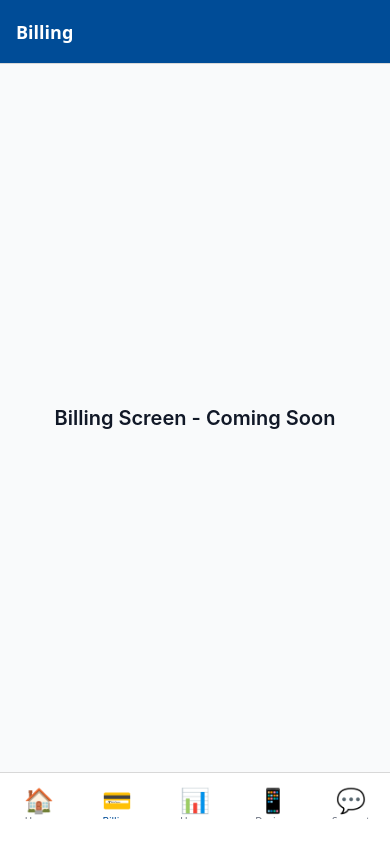
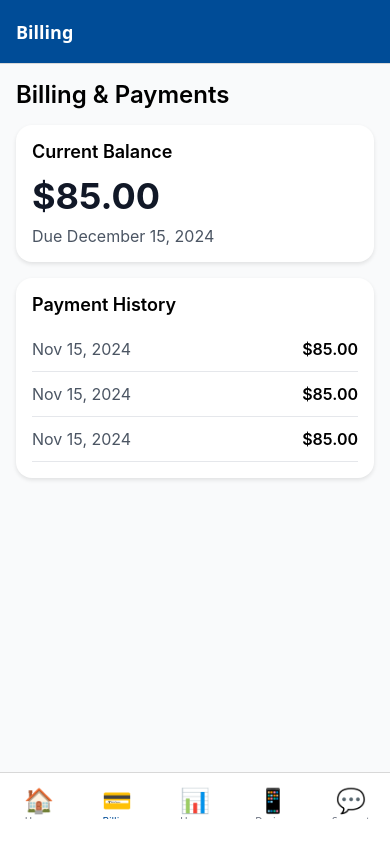
Before and after one commit to DavidMoritz/meritas, a React Native app in the folder meritas-app/: screen /Billing in a window 390 px wide. Built offline with nearby package versions, Linux system fonts and the light colour scheme.

Commit message:
add other screens

```diff
--- a/meritas-app/src/screens/BillingScreen.js
+++ b/meritas-app/src/screens/BillingScreen.js
@@ -1,24 +1,76 @@
 import React from 'react';
-import { View, Text, StyleSheet } from 'react-native';
+import { View, Text, StyleSheet, ScrollView } from 'react-native';
 import { theme } from '../theme';
+import { Card } from '../components/Card';
 
 export const BillingScreen = () => {
   return (
-    <View style={styles.container}>
-      <Text style={styles.text}>Billing Screen - Coming Soon</Text>
-    </View>
+    <ScrollView style={styles.container}>
+      <View style={styles.content}>
+        <Text style={styles.title}>Billing & Payments</Text>
+
+        <Card style={styles.card}>
+          <Text style={styles.cardTitle}>Current Balance</Text>
+          <Text style={styles.amount}>$85.00</Text>
+          <Text style={styles.dueDate}>Due December 15, 2024</Text>
+        </Card>
+
+        <Card style={styles.card}>
+          <Text style={styles.cardTitle}>Payment History</Text>
+          {[1, 2, 3].map((item) => (
+            <View key={item} style={styles.historyItem}>
+              <Text style={styles.historyDate}>Nov 15, 2024</Text>
+              <Text style={styles.historyAmount}>$85.00</Text>
+            </View>
+          ))}
+        </Card>
+      </View>
+    </ScrollView>
   );
 };
 
 const styles = StyleSheet.create({
   container: {
     flex: 1,
-    alignItems: 'center',
-    justifyContent: 'center',
     backgroundColor: theme.colors.background.secondary,
   },
-  text: {
-    ...theme.typography.styles.h4,
+  content: {
+    padding: theme.spacing[4],
+  },
+  title: {
+    ...theme.typography.styles.h3,
+    marginBottom: theme.spacing[4],
+  },
+  card: {
+    marginBottom: theme.spacing[4],
+  },
+  cardTitle: {
+    ...theme.typography.styles.h5,
+    marginBottom: theme.spacing[3],
+  },
+  amount: {
+    fontSize: 36,
+    fontWeight: 700,
     color: theme.colors.text.primary,
+    marginBottom: theme.spacing[2],
+  },
+  dueDate: {
+    ...theme.typography.styles.body,
+    color: theme.colors.text.secondary,
+  },
+  historyItem: {
+    flexDirection: 'row',
+    justifyContent: 'space-between',
+    paddingVertical: theme.spacing[3],
+    borderBottomWidth: 1,
+    borderBottomColor: theme.colors.border.light,
+  },
+  historyDate: {
+    ...theme.typography.styles.body,
+    color: theme.colors.text.secondary,
+  },
+  historyAmount: {
+    ...theme.typography.styles.body,
+    fontWeight: 600,
   },
 });
--- a/meritas-app/src/screens/DevicesScreen.js
+++ b/meritas-app/src/screens/DevicesScreen.js
@@ -1,24 +1,67 @@
 import React from 'react';
-import { View, Text, StyleSheet } from 'react-native';
+import { View, Text, StyleSheet, ScrollView, TouchableOpacity } from 'react-native';
 import { theme } from '../theme';
+import { Card } from '../components/Card';
 
 export const DevicesScreen = () => {
+  const devices = [
+    { name: 'iPhone 15 Pro', price: '$999', image: '📱' },
+    { name: 'Samsung Galaxy S24', price: '$899', image: '📱' },
+    { name: 'Google Pixel 8', price: '$699', image: '📱' },
+  ];
+
   return (
-    <View style={styles.container}>
-      <Text style={styles.text}>Devices Screen - Coming Soon</Text>
-    </View>
+    <ScrollView style={styles.container}>
+      <View style={styles.content}>
+        <Text style={styles.title}>Shop Devices</Text>
+
+        {devices.map((device, index) => (
+          <TouchableOpacity key={index}>
+            <Card style={styles.deviceCard}>
+              <Text style={styles.deviceEmoji}>{device.image}</Text>
+              <View style={styles.deviceInfo}>
+                <Text style={styles.deviceName}>{device.name}</Text>
+                <Text style={styles.devicePrice}>{device.price}</Text>
+              </View>
+            </Card>
+          </TouchableOpacity>
+        ))}
+      </View>
+    </ScrollView>
   );
 };
 
 const styles = StyleSheet.create({
   container: {
     flex: 1,
-    alignItems: 'center',
-    justifyContent: 'center',
     backgroundColor: theme.colors.background.secondary,
   },
-  text: {
-    ...theme.typography.styles.h4,
-    color: theme.colors.text.primary,
+  content: {
+    padding: theme.spacing[4],
+  },
+  title: {
+    ...theme.typography.styles.h3,
+    marginBottom: theme.spacing[4],
+  },
+  deviceCard: {
+    flexDirection: 'row',
+    alignItems: 'center',
+    marginBottom: theme.spacing[3],
+  },
+  deviceEmoji: {
+    fontSize: 48,
+    marginRight: theme.spacing[4],
+  },
+  deviceInfo: {
+    flex: 1,
+  },
+  deviceName: {
+    ...theme.typography.styles.h5,
+    marginBottom: theme.spacing[1],
+  },
+  devicePrice: {
+    ...theme.typography.styles.body,
+    color: theme.colors.primary[700],
+    fontWeight: 600,
   },
 });
--- a/meritas-app/src/screens/SupportScreen.js
+++ b/meritas-app/src/screens/SupportScreen.js
@@ -1,24 +1,70 @@
 import React from 'react';
-import { View, Text, StyleSheet } from 'react-native';
+import { View, Text, StyleSheet, ScrollView, TouchableOpacity } from 'react-native';
 import { theme } from '../theme';
+import { Card } from '../components/Card';
 
 export const SupportScreen = () => {
   return (
-    <View style={styles.container}>
-      <Text style={styles.text}>Support Screen - Coming Soon</Text>
-    </View>
+    <ScrollView style={styles.container}>
+      <View style={styles.content}>
+        <Text style={styles.title}>Support & Help</Text>
+
+        <Card style={styles.card}>
+          <Text style={styles.cardTitle}>How can we help?</Text>
+          <TouchableOpacity style={styles.option}>
+            <Text style={styles.optionText}>💬 Chat with Support</Text>
+          </TouchableOpacity>
+          <TouchableOpacity style={styles.option}>
+            <Text style={styles.optionText}>📞 Call Us</Text>
+          </TouchableOpacity>
+          <TouchableOpacity style={styles.option}>
+            <Text style={styles.optionText}>📧 Email Support</Text>
+          </TouchableOpacity>
+        </Card>
+
+        <Card style={styles.card}>
+          <Text style={styles.cardTitle}>FAQ</Text>
+          <Text style={styles.faq}>How do I change my plan?</Text>
+          <Text style={styles.faq}>How do I add a line?</Text>
+          <Text style={styles.faq}>How do I upgrade my device?</Text>
+        </Card>
+      </View>
+    </ScrollView>
   );
 };
 
 const styles = StyleSheet.create({
   container: {
     flex: 1,
-    alignItems: 'center',
-    justifyContent: 'center',
     backgroundColor: theme.colors.background.secondary,
   },
-  text: {
-    ...theme.typography.styles.h4,
-    color: theme.colors.text.primary,
+  content: {
+    padding: theme.spacing[4],
+  },
+  title: {
+    ...theme.typography.styles.h3,
+    marginBottom: theme.spacing[4],
+  },
+  card: {
+    marginBottom: theme.spacing[4],
+  },
+  cardTitle: {
+    ...theme.typography.styles.h5,
+    marginBottom: theme.spacing[4],
+  },
+  option: {
+    paddingVertical: theme.spacing[3],
+    borderBottomWidth: 1,
+    borderBottomColor: theme.colors.border.light,
+  },
+  optionText: {
+    ...theme.typography.styles.body,
+    fontSize: 18,
+  },
+  faq: {
+    ...theme.typography.styles.body,
+    paddingVertical: theme.spacing[3],
+    borderBottomWidth: 1,
+    borderBottomColor: theme.colors.border.light,
   },
 });
--- a/meritas-app/src/screens/UsageScreen.js
+++ b/meritas-app/src/screens/UsageScreen.js
@@ -1,24 +1,78 @@
 import React from 'react';
-import { View, Text, StyleSheet } from 'react-native';
+import { View, Text, StyleSheet, ScrollView } from 'react-native';
 import { theme } from '../theme';
+import { Card } from '../components/Card';
 
 export const UsageScreen = () => {
   return (
-    <View style={styles.container}>
-      <Text style={styles.text}>Usage Screen - Coming Soon</Text>
-    </View>
+    <ScrollView style={styles.container}>
+      <View style={styles.content}>
+        <Text style={styles.title}>Usage Monitoring</Text>
+
+        <Card style={styles.card}>
+          <Text style={styles.cardTitle}>Data Usage</Text>
+          <Text style={styles.usage}>6.5 GB of 10 GB</Text>
+          <View style={styles.progressBar}>
+            <View style={[styles.progress, { width: '65%' }]} />
+          </View>
+          <Text style={styles.percentage}>65% used</Text>
+        </Card>
+
+        <Card style={styles.card}>
+          <Text style={styles.cardTitle}>Minutes</Text>
+          <Text style={styles.detail}>Unlimited</Text>
+        </Card>
+
+        <Card style={styles.card}>
+          <Text style={styles.cardTitle}>Messages</Text>
+          <Text style={styles.detail}>Unlimited</Text>
+        </Card>
+      </View>
+    </ScrollView>
   );
 };
 
 const styles = StyleSheet.create({
   container: {
     flex: 1,
-    alignItems: 'center',
-    justifyContent: 'center',
     backgroundColor: theme.colors.background.secondary,
   },
-  text: {
-    ...theme.typography.styles.h4,
-    color: theme.colors.text.primary,
+  content: {
+    padding: theme.spacing[4],
+  },
+  title: {
+    ...theme.typography.styles.h3,
+    marginBottom: theme.spacing[4],
+  },
+  card: {
+    marginBottom: theme.spacing[4],
+  },
+  cardTitle: {
+    ...theme.typography.styles.h5,
+    marginBottom: theme.spacing[3],
+  },
+  usage: {
+    fontSize: 24,
+    fontWeight: 700,
+    marginBottom: theme.spacing[3],
+  },
+  progressBar: {
+    height: 12,
+    backgroundColor: theme.colors.gray[200],
+    borderRadius: theme.borderRadius.full,
+    overflow: 'hidden',
+    marginBottom: theme.spacing[2],
+  },
+  progress: {
+    height: '100%',
+    backgroundColor: theme.colors.primary[700],
+  },
+  percentage: {
+    ...theme.typography.styles.body,
+    color: theme.colors.text.secondary,
+  },
+  detail: {
+    ...theme.typography.styles.bodyLarge,
+    fontWeight: 600,
   },
 });
```
